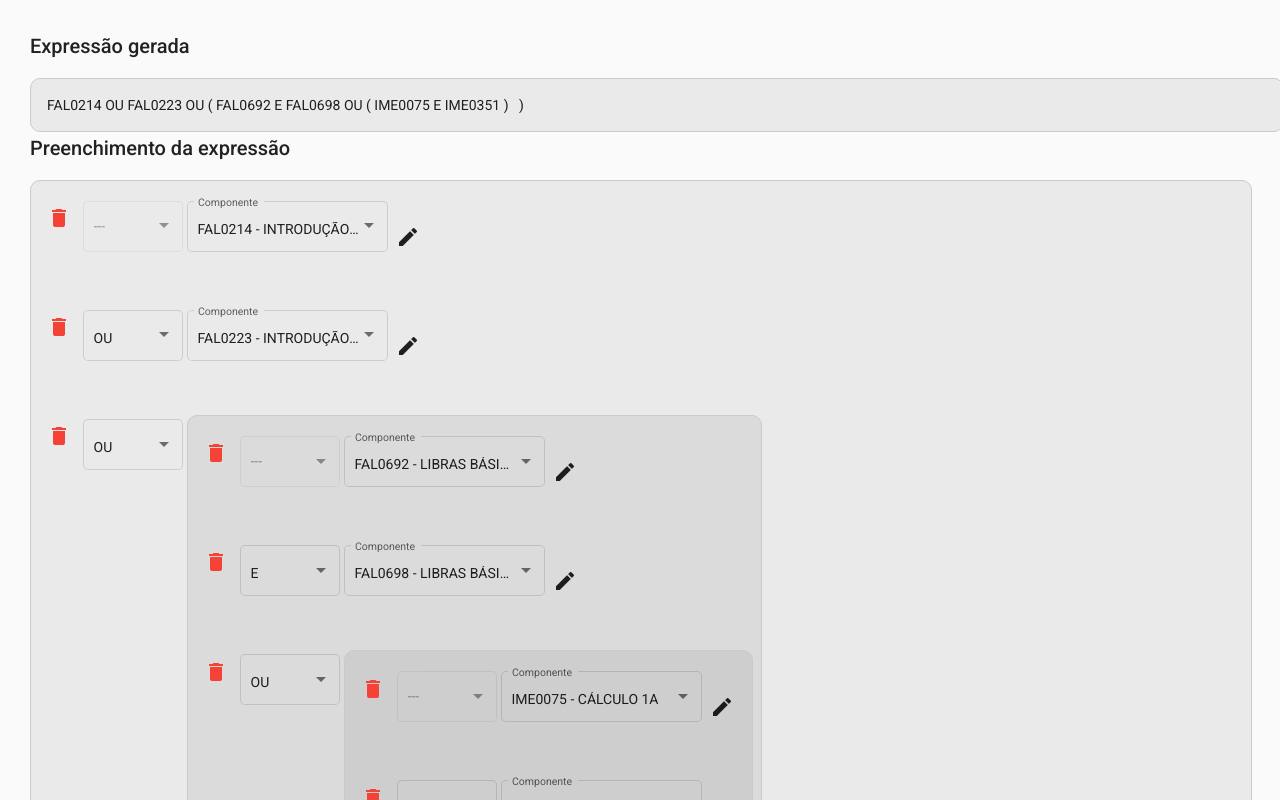
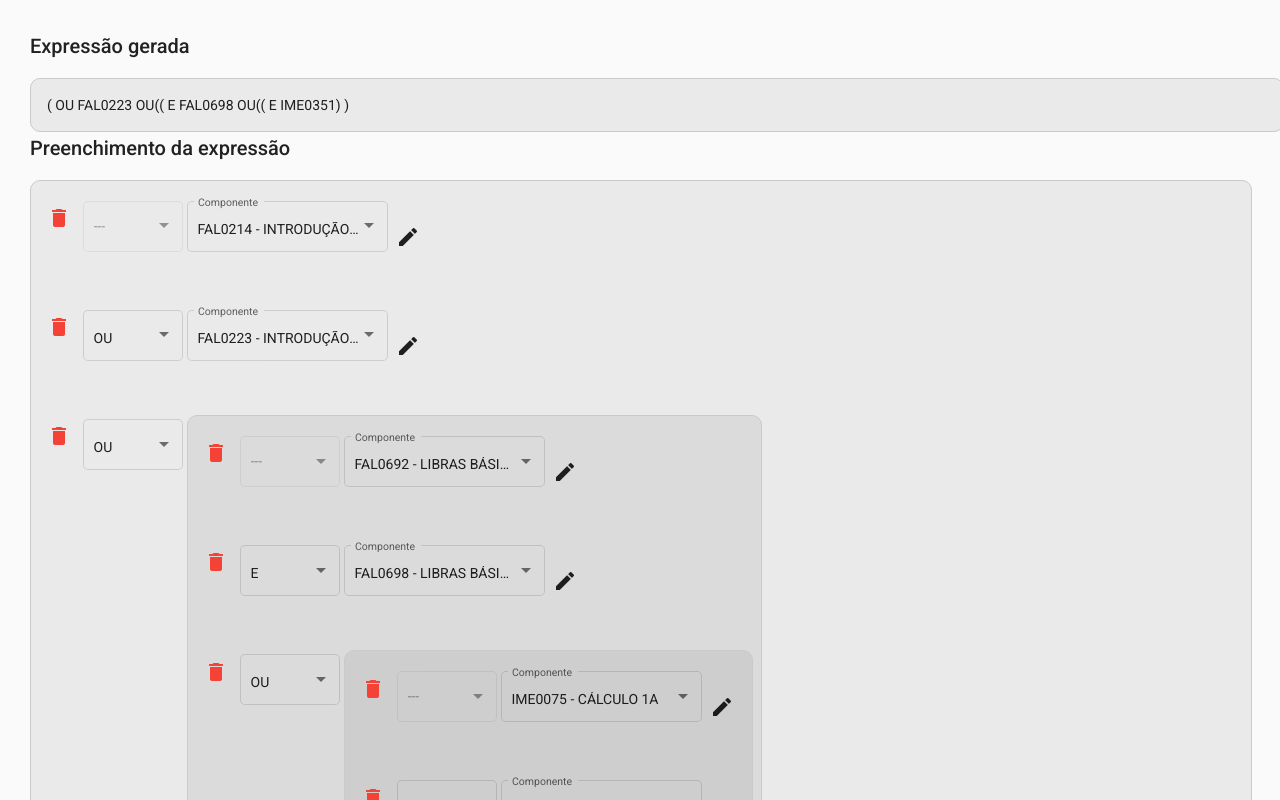
Before and after one commit to yuripjes/expressoes-curriculares-UFG, an Angular app: page / in a window 1280 px wide. Shown: the top 800 px of the page. Built offline with nearby package versions, Linux system fonts and the light colour scheme.

Commit message:
Separando cada item da expressão numa tag span

```diff
--- a/src/app/components/expressao-formatada/expressao-formatada.component.html
+++ b/src/app/components/expressao-formatada/expressao-formatada.component.html
@@ -1,26 +1,37 @@
 <div class="card-expressao">
- <!--Exemplo: (<span class="expressao">FAL0214</span> OU <span class="expressao">FAL0223</span> OU <span class="expressao">(FAL0692 E FAL0698))</span>
-
-    -->
-
 
     <ng-template #expressaoRoot ngFor let-item [ngForOf]="itemExpressoes" let-i="index">
-        <span *ngIf="item.tipo === 'COMPONENTE'" class="componente">{{getLabelTipoComponente(item, i)}}</span>
+        <ng-template [ngIf]="item.tipo === 'COMPONENTE'">
+            <!--Exibem "FAL0214" ou "E/OU FAL0214" no inicio da expressão-->
+            <span *ngIf="i === 0; else elseComponenteNaoPrimeiro" class="parenteses">&#40;</span>
+            <ng-template #elseComponenteNaoPrimeiro>
+                <span class="operador"> {{item.operador}}</span>
+                <span class="componente"> {{getLabelTipoComponente(item)}}</span>
+            </ng-template>
+        </ng-template>
 
-        <span *ngIf="item.tipo === 'EXPRESSAO'" class="expressao">
-            {{i === 0 ? '&#40;' : item.operador + ' &#40;'}}
-            <ng-template
-                ngFor
-                [ngForOf]="item.children"
-                [ngForTemplate]="expressaoRoot">
+        <ng-template [ngIf]="item.tipo === 'EXPRESSAO'">
+            <!--Exibem "(" ou "E/OU (" no inicio da expressão-->
+            <span *ngIf="i === 0; else elseExpressaoNaoPrimeira" class="parenteses">&#40;</span>
+            <ng-template #elseExpressaoNaoPrimeira>
+                <span class="operador"> {{item.operador}}</span>
+                <span class="parenteses">&#40;</span>
+            </ng-template>
+
+            <!--Exibe recursivamente os filhos-->
+            <ng-template ngFor [ngForOf]="item.children" [ngForTemplate]="expressaoRoot">
                 <!--
                     NOTE: The "$implicit" property of the ngFor context is what will
                     be made available to the template ref's implicit let-node binding.
                 -->
             </ng-template>
-            &#41;
-            &nbsp;
-        </span>
+
+            <!--Fecha parenteses-->
+            <span class="parenteses">&#41; </span>
+
+        </ng-template>
+
+
 
     </ng-template>
 </div>
--- a/src/app/components/expressao-formatada/expressao-formatada.component.scss
+++ b/src/app/components/expressao-formatada/expressao-formatada.component.scss
@@ -11,6 +11,15 @@
     /*font-weight: 500; gera incomodo ao aumentar o tamanho do texto*/
     background-color: greenyellow;
 }
+.operador:hover {
+  /*font-weight: 500; gera incomodo ao aumentar o tamanho do texto*/
+  background-color: purple;
+}
+.parenteses:hover {
+  /*font-weight: 500; gera incomodo ao aumentar o tamanho do texto*/
+  background-color: cadetblue;
+}
+
 .expressao:hover {
     /*font-weight: 500; gera incomodo ao aumentar o tamanho do texto*/
     background-color: aqua;
--- a/src/app/components/expressao-formatada/expressao-formatada.component.ts
+++ b/src/app/components/expressao-formatada/expressao-formatada.component.ts
@@ -15,10 +15,9 @@ export class ExpressaoFormatadaComponent implements OnInit {
   ngOnInit(): void {
   }
 
-  getLabelTipoComponente(item: ItemExpressao, index: number) {
+  getLabelTipoComponente(item: ItemExpressao) {
     if(!item.componente) return '';
-    let codigo = item.componente.substring(0,7);
-    return index=== 0 ? `${codigo} `: `${item.operador} ${codigo} `
+    return item.componente.substring(0,7);
   }
 
 }
```
